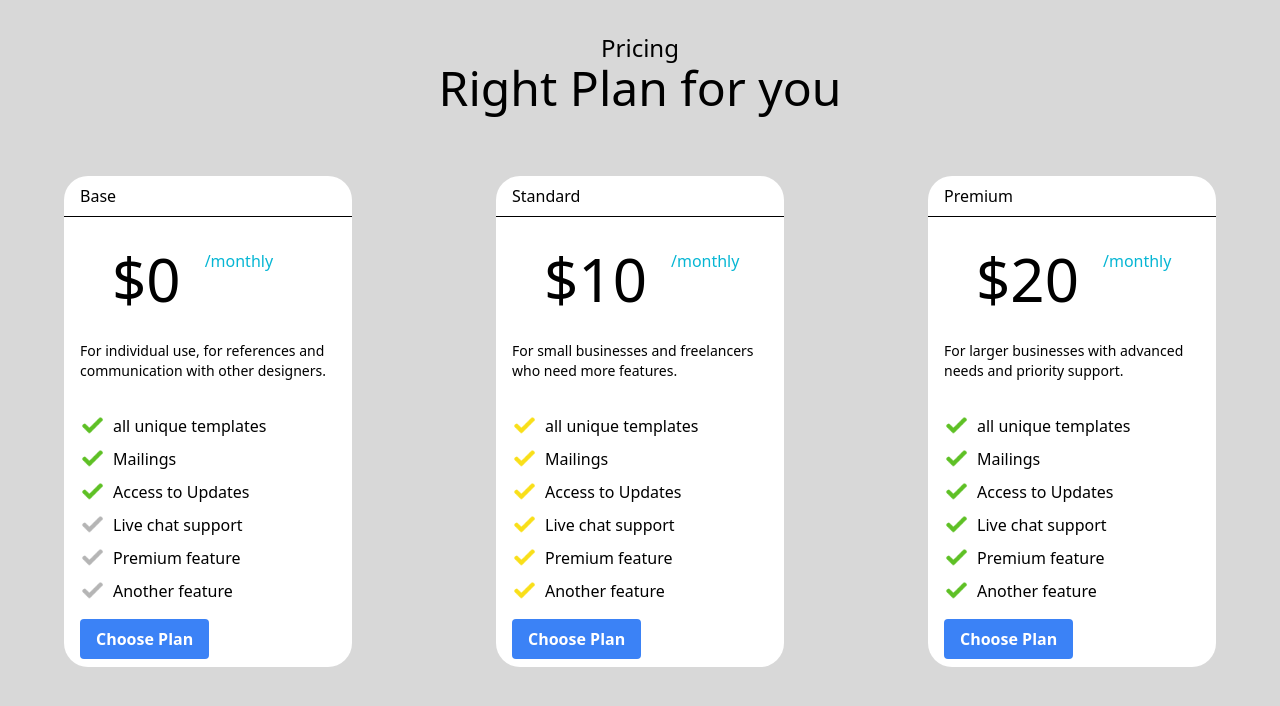
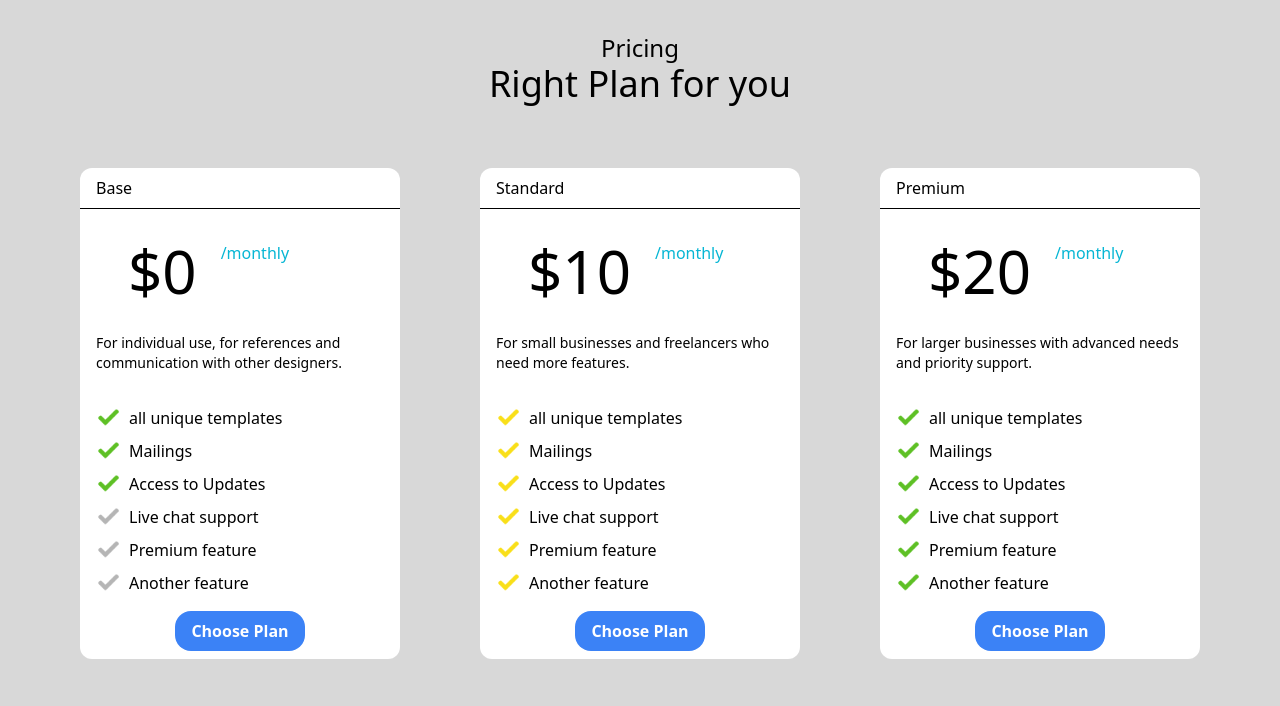
Before and after one commit to DeveloperAromal/PriceHwak, a Next.js app: page /pricing in a window 1280 px wide. Shown: the top 706 px of the page. Built offline with nearby package versions, Linux system fonts and the light colour scheme.

Commit message:
commited

```diff
--- a/app/components/Pricing.tsx
+++ b/app/components/Pricing.tsx
@@ -57,17 +57,17 @@ const Pricing = () => {
 
   return (
     <>
-      <section className="py-8 px-16">
+      <section className="py-8">
         <div className="top w-full flex flex-col justify-center items-center mb-16">
           <h4 className="text-2xl">Pricing</h4>
-          <h2 className="text-5xl font-medium">Right Plan for you</h2>
+          <h2 className="text-3xl md:text-4xl ld:text-5xl font-medium">Right Plan for you</h2>
         </div>
 
-        <div className="bottom w-full h-full flex justify-between items-center">
+        <div className="w-full h-full flex flex-wrap justify-center gap-20 items-center">
           {pricingDetails.map((pricing, index) => (
             <div
               key={index}
-              className={`productCard ${pricing.title.toLowerCase()} w-1/4 bg-white rounded-3xl`}>
+              className={`productCard ${pricing.title.toLowerCase()} w-80 bg-white rounded-xl`}>
               <div className="px-4 py-2 title_section border-black border-b">
                 <h3 className="font-medium">{pricing.title}</h3>
               </div>
@@ -108,9 +108,9 @@ const Pricing = () => {
                 ))}
               </div>
 
-              <div className="px-4 py-2 product_choose_btn">
+              <div className="px-4 py-2 flex items-center justify-center product_choose_btn">
                 <Link href="/some-page">
-                  <div className="bg-blue-500 hover:bg-blue-700 text-white font-bold py-2 px-4 rounded inline-block cursor-pointer">
+                  <div className="bg-blue-500 hover:bg-blue-700 text-white font-bold py-2 px-4 rounded-2xl inline-block cursor-pointer">
                     Choose Plan
                   </div>
                 </Link>
```
